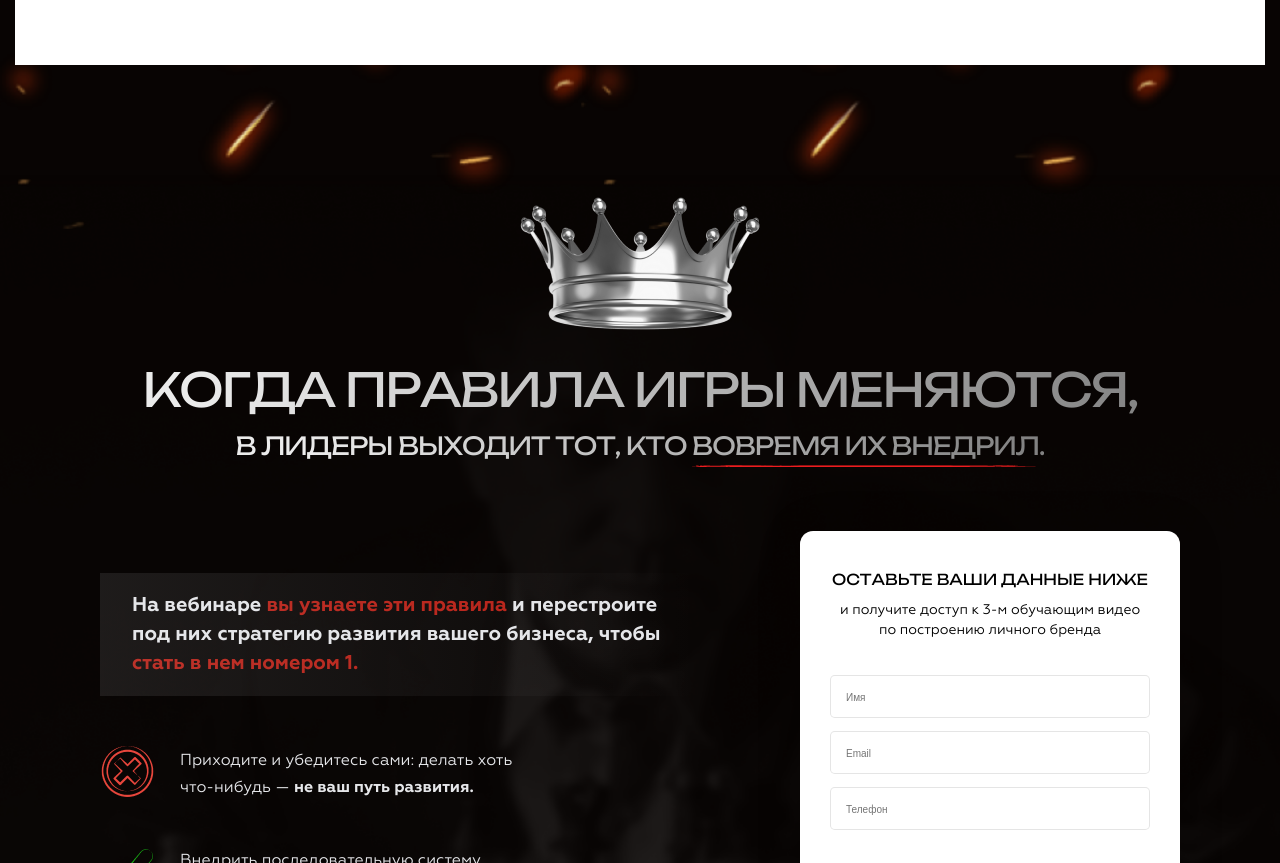
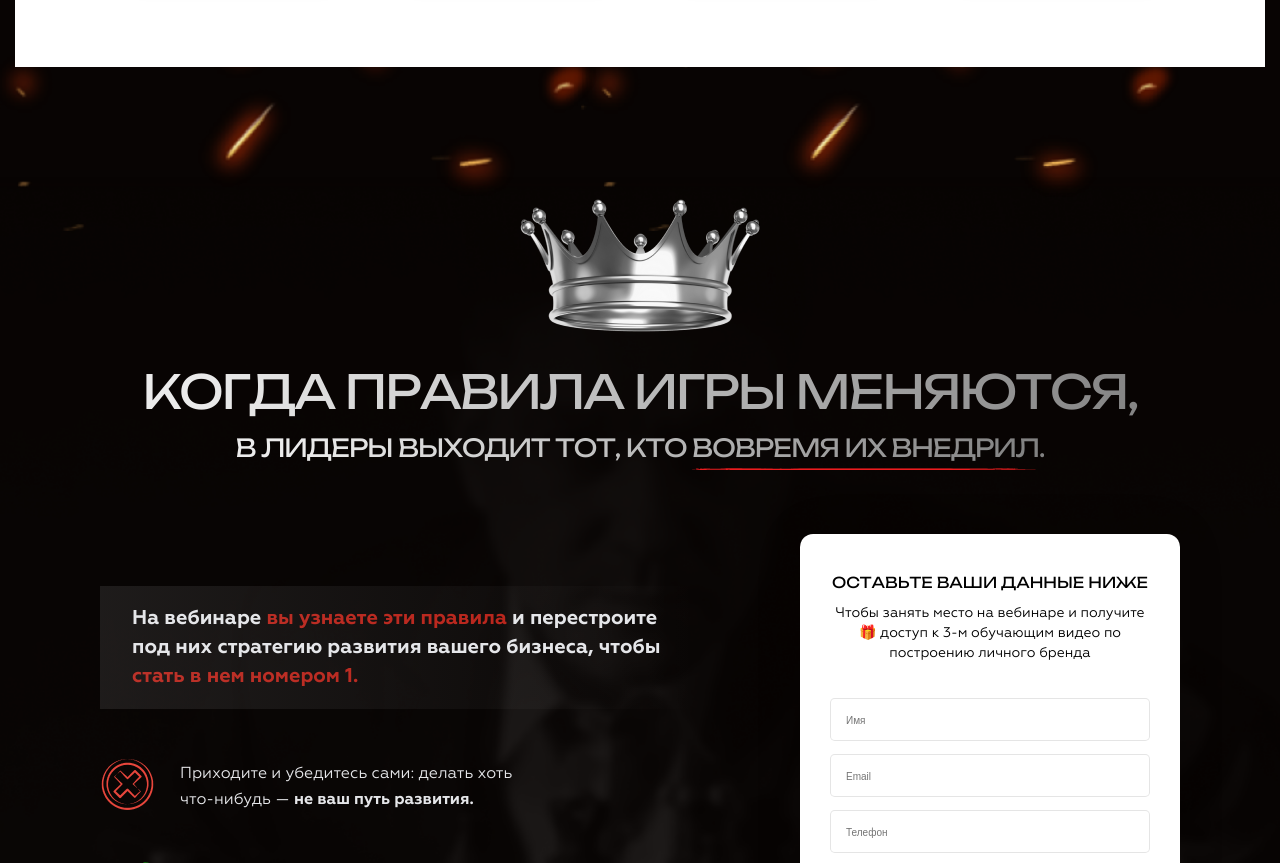
Before and after one commit to LegioAro/pyatdesyat-ottenkov-mlm, a plain HTML site: page index.html in a window 1280 px wide. Shown: the part 4540-5403 px from the top of the page. Drawn offline with Linux system fonts and the light colour scheme.

Commit message:
edit text form

```diff
--- a/index.html
+++ b/index.html
@@ -270,7 +270,7 @@
                   <div class="info__content-item-title"><span>6</span> месяцев</div>
                   <div class="info__content-item-text">
                     В 2022 основал собственную сетевую компанию, к которой за 6 месяцев
-                    присоединились 15 000 человек
+                    присоединились 5 000 человек
                   </div>
                 </div>
               </div>
@@ -418,7 +418,8 @@
               <form action="" method="post" class="form">
                 <div class="form__title">Оставьте ваши данные ниже</div>
                 <div class="form__text">
-                  и получите доступ к 3-м обучающим видео по построению личного бренда
+                  Чтобы занять место на вебинаре и получите 🎁 доступ к 3-м обучающим видео по
+                  построению личного бренда
                 </div>
                 <div class="form__inputs">
                   <input type="text" placeholder="Имя" name="name" value="" class="form__input" />
@@ -454,7 +455,8 @@
           <div class="form__img"><img src="img/footer/img.png" alt="" /></div>
           <div class="form__title">Оставьте ваши данные ниже</div>
           <div class="form__text">
-            и получите доступ к 3-м обучающим видео по построению личного бренда
+            Чтобы занять место на вебинаре и получите 🎁 доступ к 3-м обучающим видео по построению
+            личного бренда
           </div>
           <div class="form__inputs">
             <input type="text" placeholder="Имя" name="name" value="" class="form__input" />
```
